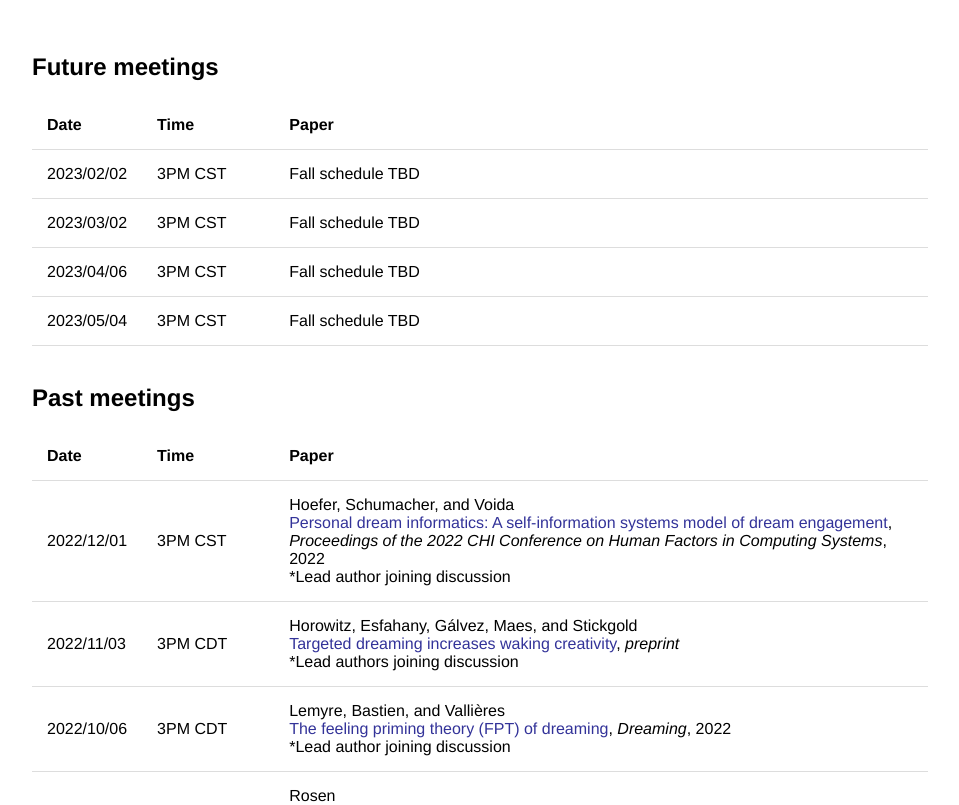
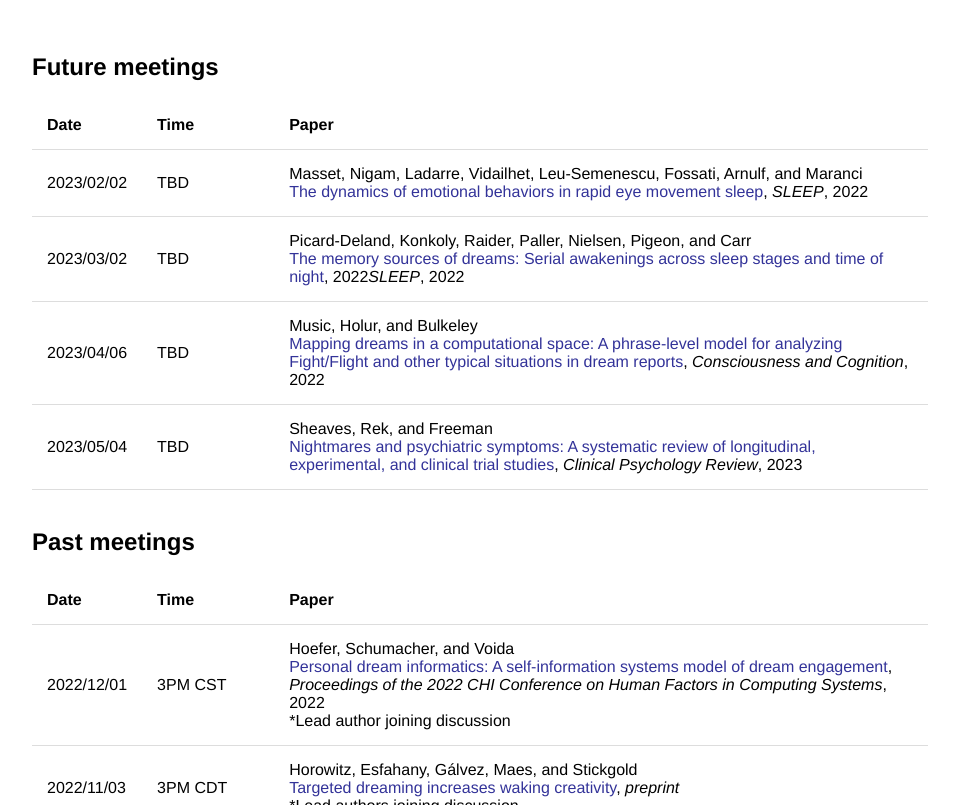
Before and after one commit to remrama/remrama.github.io, a Jekyll site: the page built from drrc/index.html, in a window 1280 px wide and 900 px high, scrolled down 521 px, cut to the strip 95-900 px from the top of the window. Shown: the whole strip, without its empty margins (160-1119 px from the left). Built offline with Jekyll 4.4.1, drawn with Linux system fonts in a browser that asks for light colours.

Commit message:
Update index.html

```diff
--- a/drrc/index.html
+++ b/drrc/index.html
@@ -38,23 +38,23 @@ title: DRRC
         </tr>
         <tr>
             <td>2023/02/02</td>
-            <td>3PM CST</td>
-            <td>Fall schedule TBD</td>
+            <td>TBD</td>
+            <td>Masset, Nigam, Ladarre, Vidailhet, Leu-Semenescu, Fossati, Arnulf, and Maranci<br><a href="https://doi.org/10.1093/sleep/zsac285">The dynamics of emotional behaviors in rapid eye movement sleep</a>, <i>SLEEP</i>, 2022</td>
         </tr>
         <tr>
             <td>2023/03/02</td>
-            <td>3PM CST</td>
-            <td>Fall schedule TBD</td>
+            <td>TBD</td>
+            <td>Picard-Deland, Konkoly, Raider, Paller, Nielsen, Pigeon, and Carr<br><a href="">The memory sources of dreams: Serial awakenings across sleep stages and time of night</a>, 2022<i>SLEEP</i>, 2022</td>
         </tr>
         <tr>
             <td>2023/04/06</td>
-            <td>3PM CST</td>
-            <td>Fall schedule TBD</td>
+            <td>TBD</td>
+            <td>Music, Holur, and Bulkeley<br><a href="https://doi.org/10.1016/j.concog.2022.103428">Mapping dreams in a computational space: A phrase-level model for analyzing Fight/Flight and other typical situations in dream reports</a>, <i>Consciousness and Cognition</i>, 2022</td>
         </tr>
         <tr>
             <td>2023/05/04</td>
-            <td>3PM CST</td>
-            <td>Fall schedule TBD</td>
+            <td>TBD</td>
+            <td>Sheaves, Rek, and Freeman<br><a href="https://doi.org/10.1016/j.cpr.2022.102241">Nightmares and psychiatric symptoms: A systematic review of longitudinal, experimental, and clinical trial studies</a>, <i>Clinical Psychology Review</i>, 2023</td>
         </tr>
     </table>
 
```
